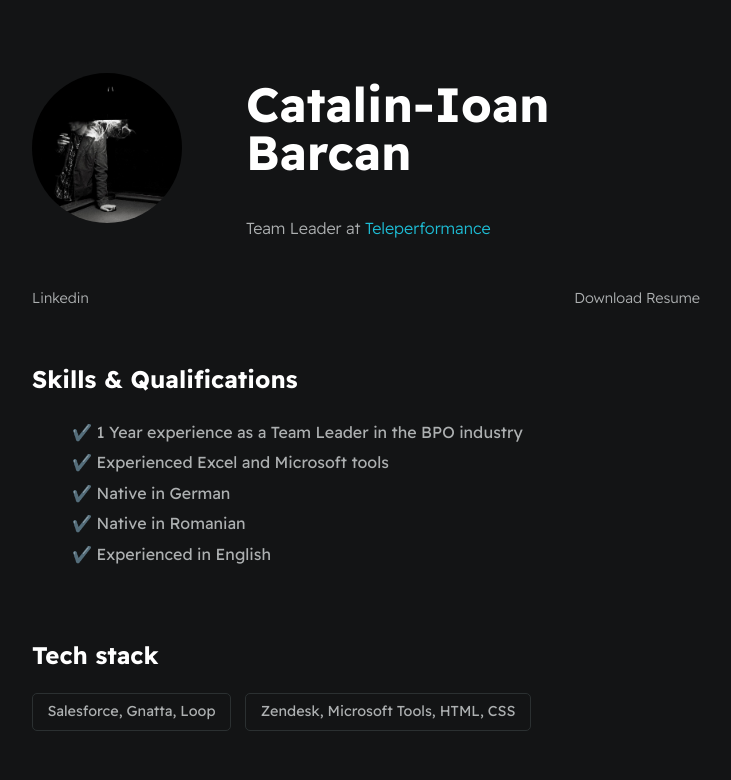
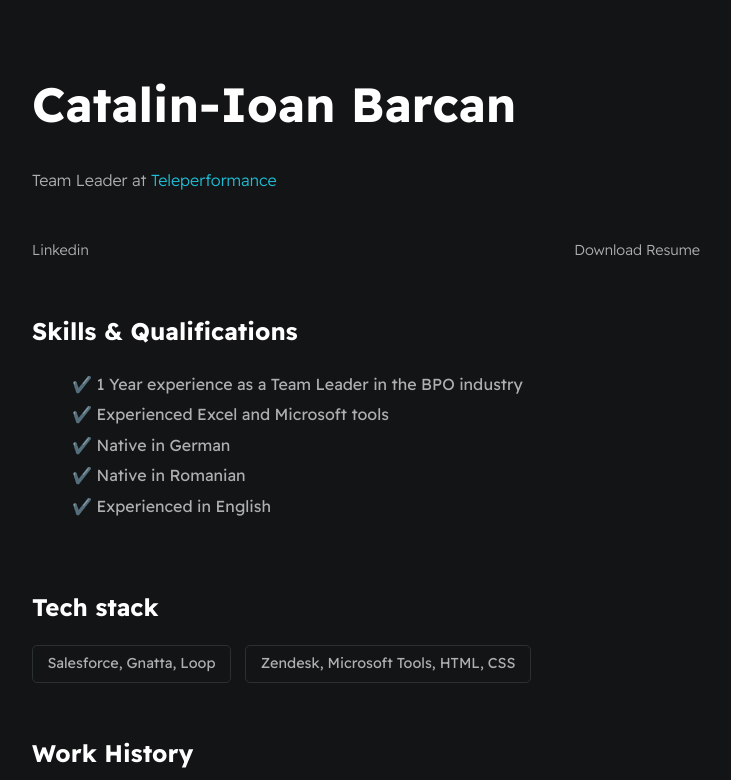
Before and after one commit to Twnk3s/resume.github.io, a plain HTML site: page index.html in a window 1280 px wide. Shown: the top 780 px of the page, without its empty margins (274-1005 px from the left). Drawn offline with Linux system fonts and the light colour scheme.

Commit message:
Update index.html

```diff
--- a/index.html
+++ b/index.html
@@ -12,7 +12,6 @@
         <div id="container--main">
 
             <section id="wrapper--hero" class="section--page">
-                <img id="profile-pic" src="./assets/images/profile_pic.JPG">
 
                 <div>
                     <h1 id="user-name">Catalin-Ioan Barcan</h1>
```
